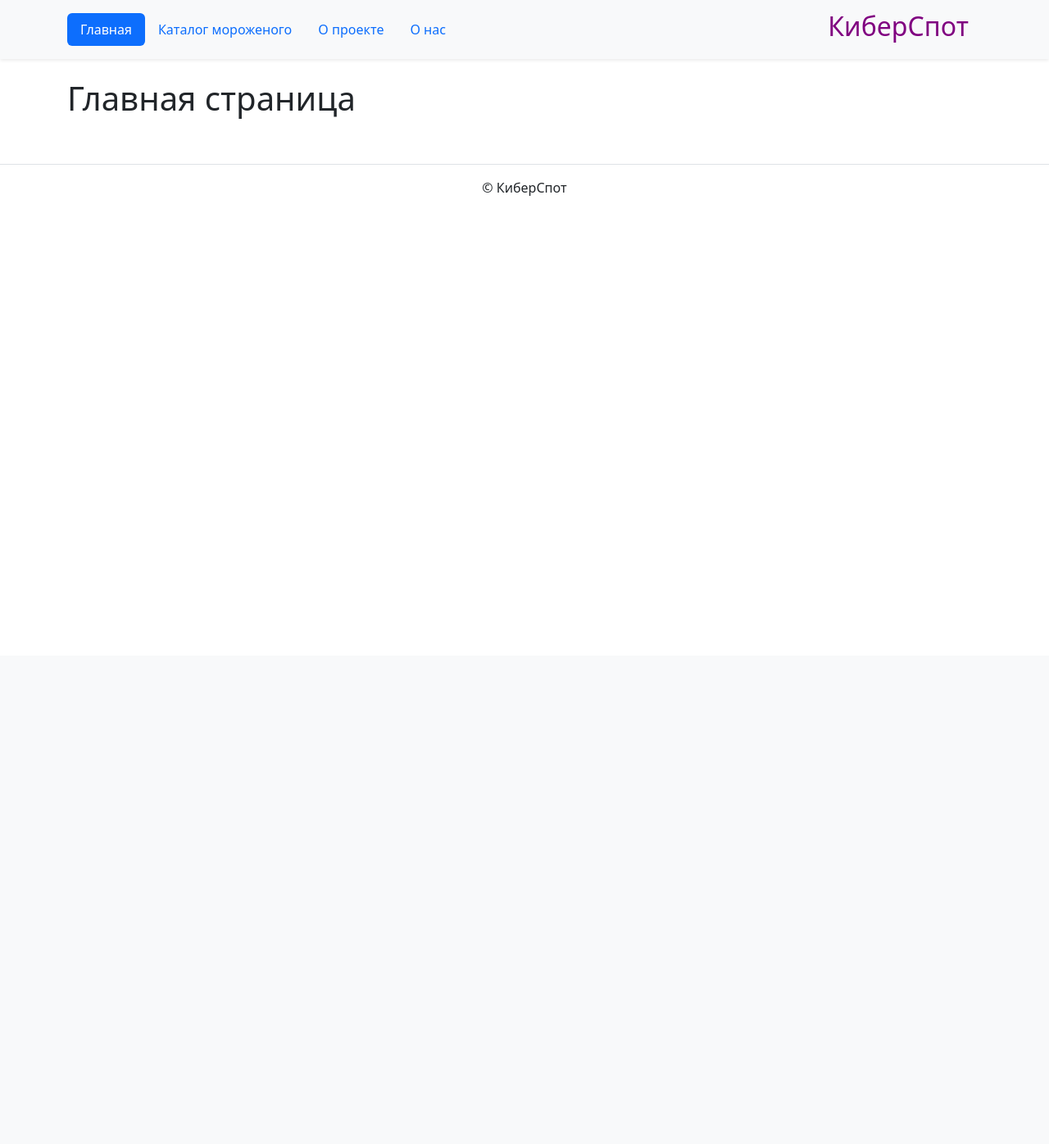
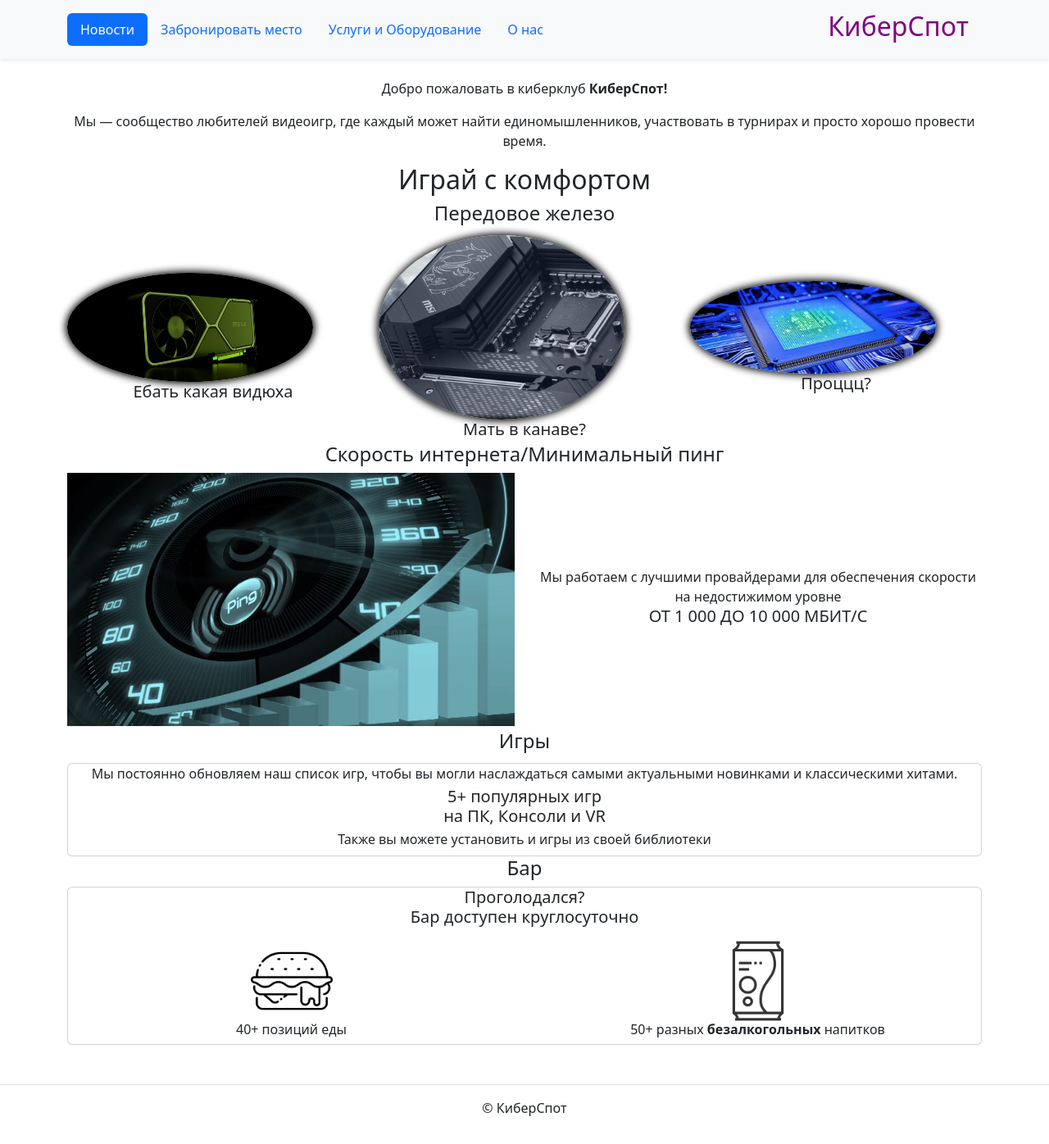
Before and after one commit to hgjtu/computer-club, a Django app: page / in a window 1280 px wide. Shown: the whole page at 82% size. Before the commit the page ends 239 px from the top, so only its background shows below. Run offline with Django 3.2, Linux system fonts and the light colour scheme; some libraries are stand-ins or nearby versions.

Commit message:
главная страницы

```diff
--- a/comp_club_project/homepage/views.py
+++ b/comp_club_project/homepage/views.py
@@ -1,6 +1,28 @@
 from django.shortcuts import render
+
+component_list = [
+    {
+        "title": "Ебать какая видюха",   # Видеокарты GeForce RTX 4070 Ti
+        "img": "img/homepage/video_card.jpg",
+    },
+    {
+        "title": "Мать в канаве?",   # Материнские платы MSI
+        "img": "img/homepage/motherboard.jpg",
+    },
+    {
+        "title": "Проццц?",   # Процессоры Intel Core i7 и AMD Ryzen 9
+        "img": "img/homepage/CPU.jpg",
+    },
+]
+
+
+games = [
+    '1', '2', '3', '4', '5'
+]
 
 
 def index(request):
     template = "homepage/index.html"
-    return render(request, template)
+    context = {'component_list': component_list,
+               'games_count': len(games)}
+    return render(request, template, context=context)
--- a/comp_club_project/templates/homepage/index.html
+++ b/comp_club_project/templates/homepage/index.html
@@ -1,14 +1,83 @@
 {% extends "base.html" %}
+{% load static %}
 
 {% block title %}
   КиберСпот. Главная
 {% endblock %}
 
 {% block content %}
-  <h1 class="pb-2 mb-0">Главная страница</h1>
+  <div>
+    <p style="text-align: center;">
+      Добро пожаловать в киберклуб <b>КиберСпот!</b>
+    </p>
+    <p style="text-align: center;">
+      Мы — сообщество любителей видеоигр, где каждый может найти единомышленников,
+      участвовать в турнирах и просто хорошо провести время.
+    </p>
+  </div>
+
+  <h2 class="pb-2 mb-0" style="text-align: center;">Играй с комфортом</h2>
+
+  <h4 class="pb-2 mb-0" style="text-align: center;">Передовое железо</h4>
   <div class="row">
-    {% for ice_cream in ice_cream_list %}
-      {% include "includes/ice_cream_card.html" %}
+    {% for component in component_list %}
+      <div class="col-6 col-md-4 my-1 align-self-center">
+        <img
+          class="img-fluid card-img-center"
+          height="400" width="300"
+          style="border-radius: 50%;box-shadow: 0 0 10px 2px black;"
+          src="{% static component.img %}"
+        >
+        <h5 class="card-title" style="text-align: center;">{{ component.title }}</h5>
+      </div>
     {% endfor %}
   </div>
+
+  <h4 class="pb-2 mb-0" style="text-align: center;">Скорость интернета/Минимальный пинг</h4>
+  <div class="row">
+    <div class="col align-self-center col-md-6">
+      <img
+        class="img-fluid card-img-top"
+        height="400" width="300"
+        style="white-space: nowrap;"
+        src="{% static 'img/homepage/internet_speed.webp' %}"
+      >
+    </div>
+    <div class="col align-self-center col-md-6">
+      <p class="modal-title" style="text-align: center;">Мы работаем с лучшими провайдерами
+        для обеспечения скорости на недостижимом уровне</p>
+      <h5 class="pb-2 mb-0" style="text-align: center;">ОТ 1 000 ДО  10 000 МБИТ/С</h5>
+    </div>
+  </div>
+
+  <h4 class="pb-2 m-1" style="text-align: center;">Игры</h4>
+  <div class='card'>
+    <p class="pb-0 m-0" style="text-align: center;">Мы постоянно обновляем наш список игр,
+      чтобы вы могли наслаждаться самыми актуальными новинками и классическими хитами.</p>
+    <h5 class="p-1 m-0" style="text-align: center;">{{ games_count }}+ популярных игр<br>на ПК, Консоли и VR</h5>
+    <p class="pb-2 m-0" style="text-align: center;">Также вы можете установить и игры из своей библиотеки</p>
+  </div>
+
+  <h4 class="pb-2 mb-0" style="text-align: center;">Бар</h4>
+  <div class='card'>
+    <h5 class="pb-2 mb-2" style="text-align: center;">Проголодался?<br>Бар доступен круглосуточно</h5>
+    <div class="row">
+      <div class="col align-self-center col-md-6">
+        <img
+          class="rounded mx-auto d-block"
+          height="100" width="100"
+          src="{% static 'img/homepage/eat.png' %}"
+        >
+        <h6 class="pb-2 mb-0" style="text-align: center;">40+ позиций еды</h6>
+      </div>
+      <div class="col align-self-center col-md-6">
+        <img
+          class="rounded mx-auto d-block"
+          height="100" width="100"
+          src="{% static 'img/homepage/drinks.png' %}"
+        >
+        <h6 class="pb-2 mb-0" style="text-align: center;">50+ разных <b>безалкогольных</b> напитков</h6>
+      </div>
+    </div>
+  </div>
 {% endblock %}
--- a/comp_club_project/templates/includes/header.html
+++ b/comp_club_project/templates/includes/header.html
@@ -21,7 +21,7 @@
               class="nav-link {% if view_name == 'homepage:index' %} active {% endif %}"
               href="{% url 'homepage:index' %}"
               >
-              Главная
+              Новости
             </a>
           </li>
           <li class="nav-item">
@@ -29,7 +29,7 @@
               class="nav-link {% if view_name == 'about:description' %} active {% endif %}"
               href="{% url 'about:description' %}"
               >
-              Каталог мороженого
+              Забронировать место
             </a>
           </li>
           <li class="nav-item">
@@ -37,7 +37,7 @@
               class="nav-link {% if view_name == 'about:description' %} active {% endif %}"
               href="{% url 'about:description' %}"
             >
-              О проекте
+              Услуги и Оборудование
             </a>
           </li>
           <li class="nav-item">
```
Also changed, not shown: comp_club_project/static_dev/img/homepage/CPU.jpg (added), comp_club_project/static_dev/img/homepage/drinks.png (added), comp_club_project/static_dev/img/homepage/eat.png (added), comp_club_project/static_dev/img/homepage/internet_speed.webp (added), comp_club_project/static_dev/img/homepage/motherboard.jpg (added), comp_club_project/static_dev/img/homepage/video_card.jpg (added).
